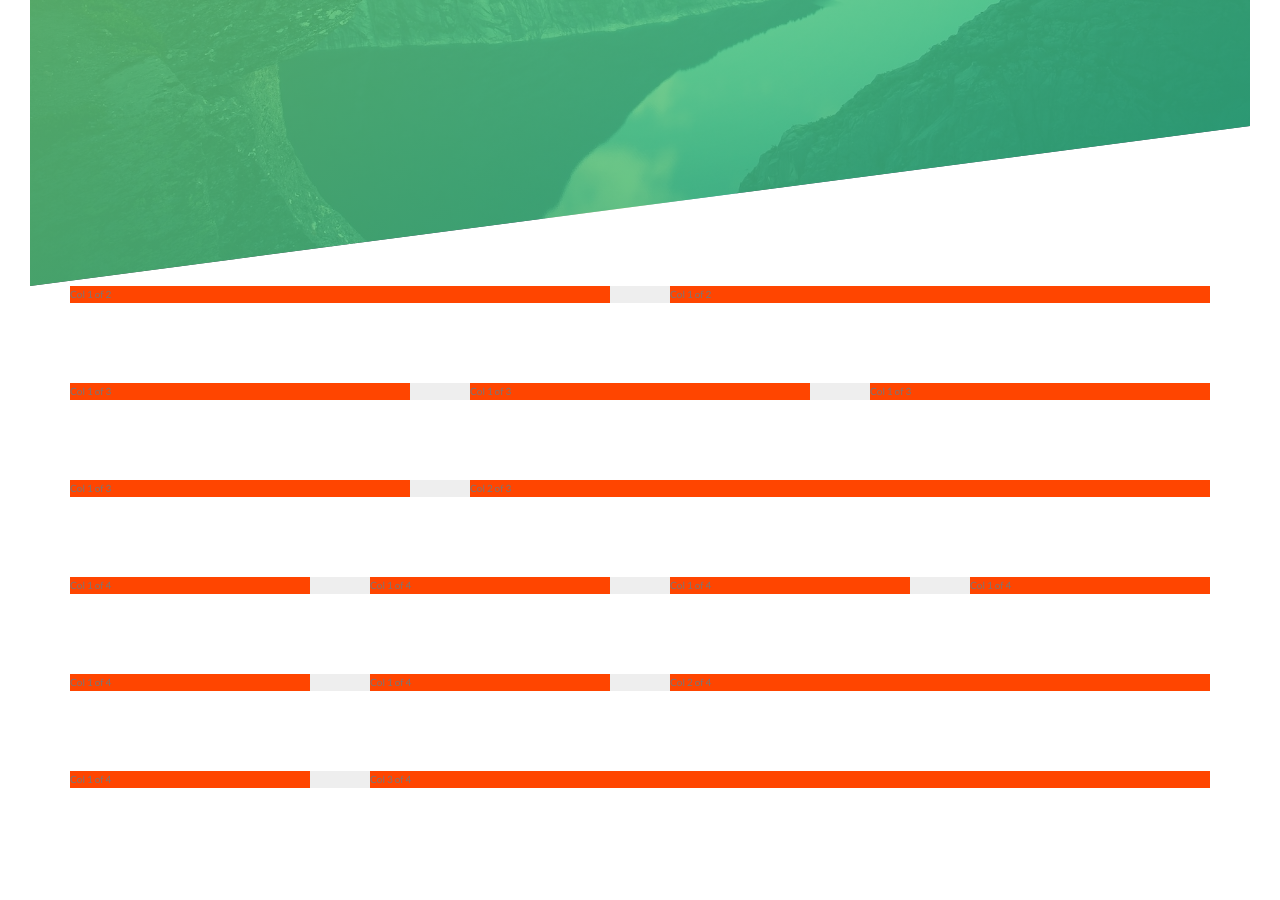
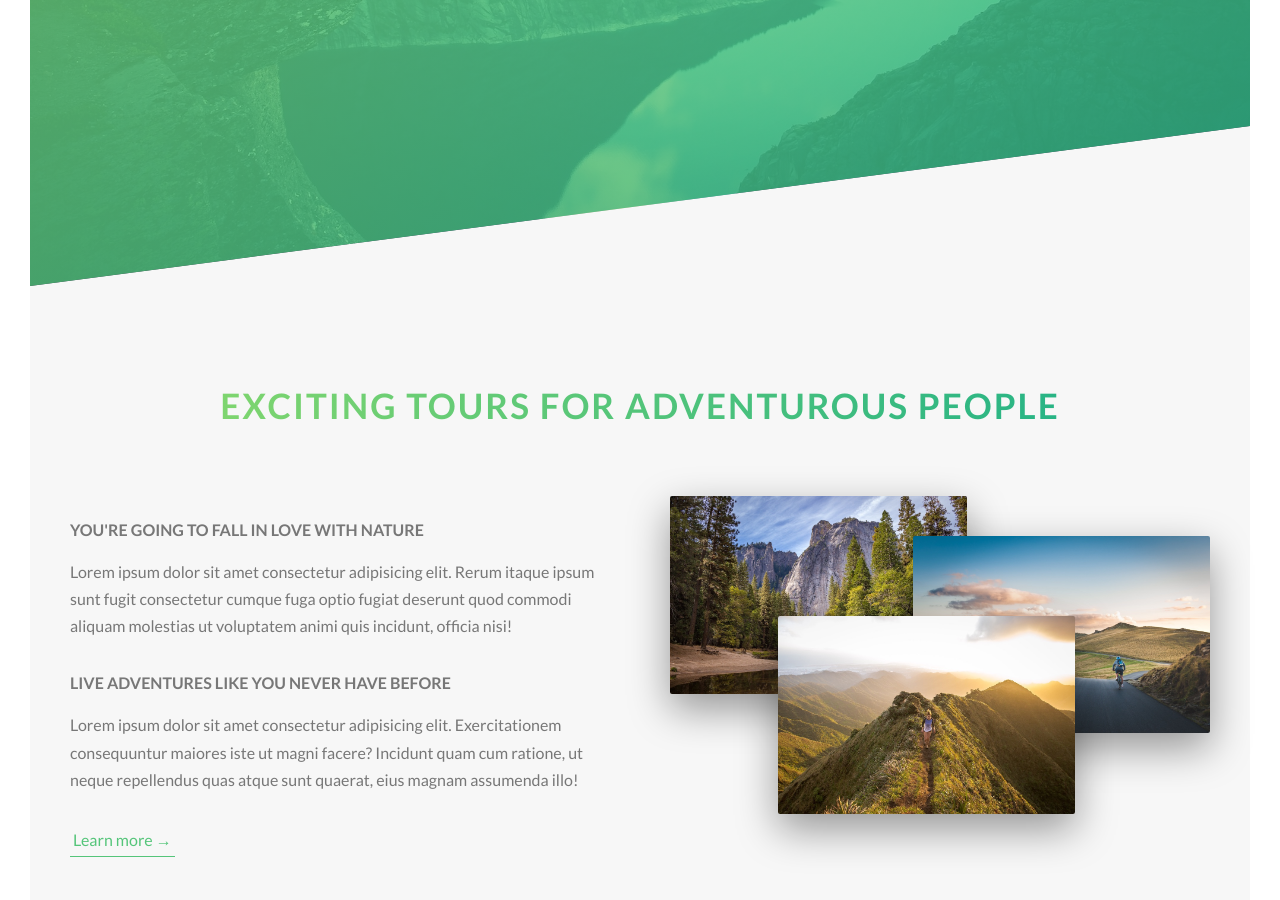
Before and after one commit to riyazkhan21295/Natours-HTML-CSS, a website: page index.html in a window 1280 px wide. Shown: the part 504-1404 px from the top of the page. Before the commit the page ends 1322 px from the top, so only its background shows below. Drawn offline with Linux system fonts and the light colour scheme.

Commit message:
About section completed

```diff
--- a/index.html
+++ b/index.html
@@ -28,7 +28,46 @@
             </div>
         </header>
 
-        <section class="grid-test">
+        <main>
+            <section class="section-about">
+                <div class="u-center-text u-margin-bottom-big">
+                    <h2 class="heading-secondary">Exciting tours for adventurous people</h2>
+                </div>
+
+                <div class="row">
+                    <div class="col-1-of-2">
+                        <h3 class="heading-tertiary u-margin-bottom-small">You're going to fall in love with nature</h3>
+                        <p class="paragraph">
+                            Lorem ipsum dolor sit amet consectetur adipisicing elit. Rerum itaque ipsum sunt fugit
+                            consectetur cumque fuga optio fugiat deserunt quod commodi aliquam molestias ut voluptatem
+                            animi quis incidunt, officia nisi!
+                        </p>
+
+                        <h3 class="heading-tertiary u-margin-bottom-small">
+                            Live adventures like you never have before
+                        </h3>
+                        <p class="paragraph">
+                            Lorem ipsum dolor sit amet consectetur adipisicing elit. Exercitationem consequuntur maiores
+                            iste ut magni facere? Incidunt quam cum ratione, ut neque repellendus quas atque sunt
+                            quaerat, eius magnam assumenda illo!
+                        </p>
+
+                        <a href="#" class="btn-text">Learn more &rarr;</a>
+                    </div>
+                    <div class="col-1-of-2">
+                        <div class="composition">
+                            <img src="img/nat-1-large.jpg" alt="Photo 1" class="composition__photo composition__photo--p1" />
+
+                            <img src="img/nat-2-large.jpg" alt="Photo 2" class="composition__photo composition__photo--p2" />
+
+                            <img src="img/nat-3-large.jpg" alt="Photo 3" class="composition__photo composition__photo--p3" />
+                        </div>
+                    </div>
+                </div>
+            </section>
+        </main>
+
+        <!-- <section class="grid-test">
             <div class="row">
                 <div class="col-1-of-2">Col 1 of 2</div>
                 <div class="col-1-of-2">Col 1 of 2</div>
@@ -62,6 +101,6 @@
                 <div class="col-1-of-4">Col 1 of 4</div>
                 <div class="col-3-of-4">Col 3 of 4</div>
             </div>
-        </section>
+        </section> -->
     </body>
 </html>
--- a/sass/abstracts/_variables.scss
+++ b/sass/abstracts/_variables.scss
@@ -3,9 +3,15 @@ $color-primary: #55c57a;
 $color-primary-light: #7ed56f;
 $color-primary-dark: #28b485;
 
+$color-grey-light-1: #f7f7f7;
+
 $color-grey-dark: #777;
+
 $color-white: #fff;
 $color-black: #000;
+
+// FONT
+$default-font-size: 1.6rem;
 
 // GRIDS
 $grid-width: 114rem; // 10px = 1rem => 1140px = 114rem
--- a/sass/base/_typography.scss
+++ b/sass/base/_typography.scss
@@ -39,3 +39,36 @@ body {
         animation: moveInRight 1s ease-out;
     }
 }
+
+.heading-secondary {
+    font-size: 3.5rem;
+    text-transform: uppercase;
+    font-weight: 700;
+    display: inline-block;
+    background-image: linear-gradient(to right, $color-primary-light, $color-primary-dark);
+    background-clip: text;
+    -webkit-background-clip: text;
+    -moz-background-clip: text;
+    color: transparent;
+    letter-spacing: 0.2rem;
+    transition: all 0.2s;
+
+    &:hover {
+        transform: skewY(2deg) skewX(15deg) scale(1.1);
+        text-shadow: 0.5rem 1rem 2rem rgba($color-black, 0.2);
+    }
+}
+
+.heading-tertiary {
+    font-size: $default-font-size;
+    font-weight: 700;
+    text-transform: uppercase;
+}
+
+.paragraph {
+    font-size: $default-font-size;
+
+    &:not(:last-child) {
+        margin-bottom: 3rem;
+    }
+}
--- a/sass/base/_utilities.scss
+++ b/sass/base/_utilities.scss
@@ -0,0 +1,13 @@
+.u-center-text {
+    text-align: center;
+}
+
+.u-margin-bottom-small {
+    margin-bottom: 1.5rem;
+}
+.u-margin-bottom-medium {
+    margin-bottom: 4rem;
+}
+.u-margin-bottom-big {
+    margin-bottom: 8rem;
+}
--- a/sass/components/_button.scss
+++ b/sass/components/_button.scss
@@ -11,7 +11,7 @@
 
         position: relative;
 
-        font-size: 1.6rem;
+        font-size: $default-font-size;
     }
 
     &:hover {
@@ -57,3 +57,28 @@
         animation-fill-mode: backwards;
     }
 }
+
+.btn-text {
+    &:link,
+    &:visited {
+        font-size: $default-font-size;
+        color: $color-primary;
+        display: inline-block;
+        text-decoration: none;
+        border-bottom: 1px solid $color-primary;
+        padding: 3px;
+        transition: all 0.2s;
+    }
+
+    &:hover {
+        background-color: $color-primary;
+        color: $color-white;
+        box-shadow: 0 1rem 2rem rgba($color-black, 0.15);
+        transform: translateY(-2px);
+    }
+
+    &:active {
+        box-shadow: 0 0.5rem 1rem rgba($color-black, 0.15);
+        transform: translateY(0);
+    }
+}
--- /dev/null
+++ b/sass/components/_composition.scss
@@ -0,0 +1,39 @@
+.composition {
+    position: relative;
+
+    &__photo {
+        width: 55%;
+        box-shadow: 0 1.5rem 4rem rgba($color-black, 0.4);
+        border-radius: 2px;
+        position: absolute;
+        z-index: 10;
+        transition: all 0.2s;
+        outline-offset: 2rem;
+
+        &--p1 {
+            left: 0;
+            top: -2rem;
+        }
+
+        &--p2 {
+            right: 0;
+            top: 2rem;
+        }
+
+        &--p3 {
+            left: 20%;
+            top: 10rem;
+        }
+
+        &:hover {
+            outline: 1.5rem solid $color-primary;
+            transform: scale(1.05) translateY(-0.5rem);
+            box-shadow: 0 2.5rem 4rem rgba($color-black, 0.5);
+            z-index: 20;
+        }
+    }
+
+    &:hover &__photo:not(:hover) {
+        transform: scale(0.95);
+    }
+}
--- a/sass/layout/_grid.scss
+++ b/sass/layout/_grid.scss
@@ -1,8 +1,6 @@
 .row {
     max-width: $grid-width;
-    background-color: #eee;
     margin: 0 auto;
-
 
     &:not(:last-child) {
         margin-bottom: $gutter-vertical;
@@ -11,7 +9,6 @@
     @include clearfix;
 
     [class^='col-'] {
-        background-color: orangered;
         float: left;
 
         &:not(:last-child) {
--- a/sass/main.scss
+++ b/sass/main.scss
@@ -8,6 +8,7 @@
 @import 'base/utilities';
 
 @import 'components/button';
+@import 'components/composition';
 
 @import 'layout/grid';
 @import 'layout/header';
--- a/sass/pages/home.scss
+++ b/sass/pages/home.scss
@@ -0,0 +1,5 @@
+.section-about {
+    background-color: $color-grey-light-1;
+    padding: 25rem 0;
+    margin-top: -20vh;
+}
```
Also changed, not shown: css/style.css.
